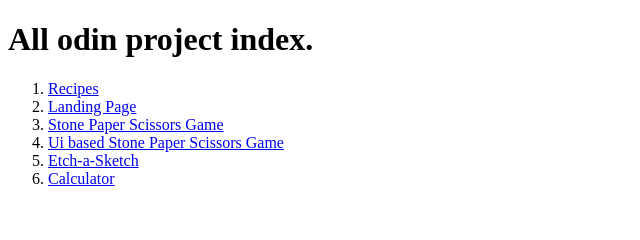
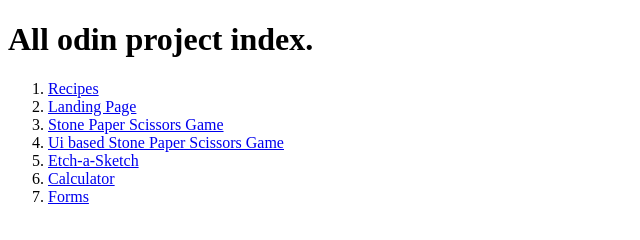
Before and after one commit to Yashyas/odin_projects, a plain HTML site: page index.html in a window 1280 px wide. Shown: the full height of the page, 0-640 px from the left. Drawn offline with Linux system fonts and the light colour scheme.

Commit message:
added forms

```diff
--- a/index.html
+++ b/index.html
@@ -16,6 +16,7 @@
         <li><a href="https://yashyas.github.io/stone-paper-scissor/index.html" >Ui based Stone Paper Scissors Game</a></li>
         <li><a href="https://yashyas.github.io/Etch-a-Sketch/index.html" >Etch-a-Sketch</a></li>
         <li><a href="https://yashyas.github.io/calculator/index.html" >Calculator</a></li>
+        <li><a href="https://yashyas.github.io/forms/index.html" >Forms</a></li>
 
 
     </ol>
```
